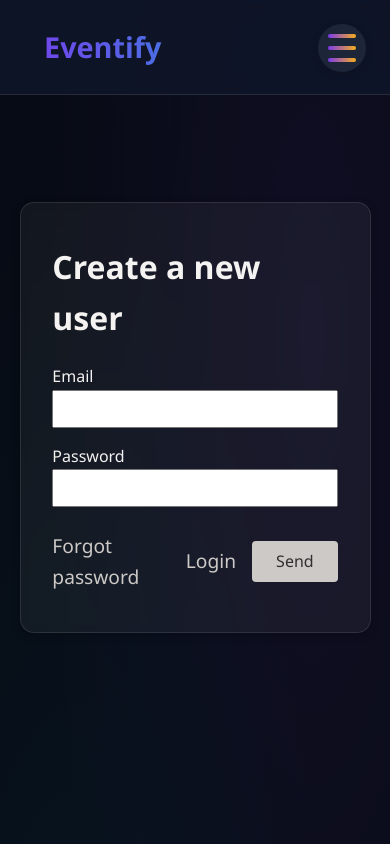
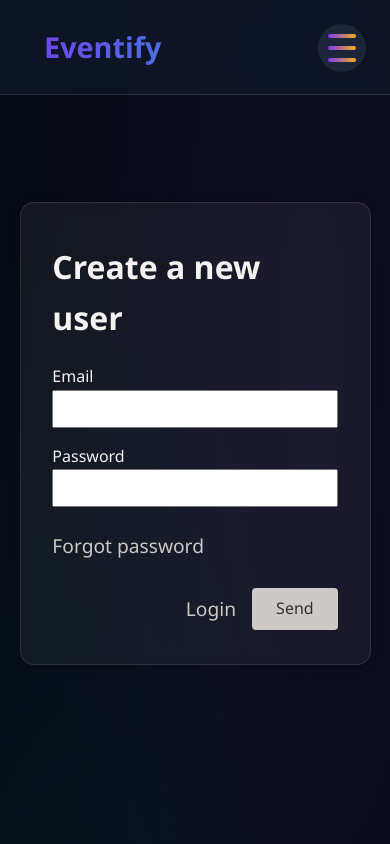
Before and after one commit to Ojfirst/eventsapp, a React (Vite) app: page /auth in a window 390 px wide. Shown: the top 844 px of the page. Built offline with nearby package versions, Linux system fonts and the light colour scheme; some icons are missing.

Commit message:
Change forgot password to display as block

```diff
--- a/src/components/Auth/AuthForm.module.css
+++ b/src/components/Auth/AuthForm.module.css
@@ -59,4 +59,13 @@
     width: 90%;
     margin: 1rem auto;
   }
+
+  .links {
+    flex-direction: column;
+    gap: 1rem;
+  }
+
+  .links .actions:first-child {
+    justify-content: flex-start;
+  }
 }
--- a/src/components/Home/MainNavigation.jsx
+++ b/src/components/Home/MainNavigation.jsx
@@ -12,7 +12,7 @@ function MainNavigation() {
 			<Card>
 				<nav>
 					<div className={classes.logo}>
-						<i className="fas fa-calendar-star"></i>
+						<i class="fas fa-calendar-star"></i>
 						Eventify
 					</div>
 					<ul className={classes.list}>
```
